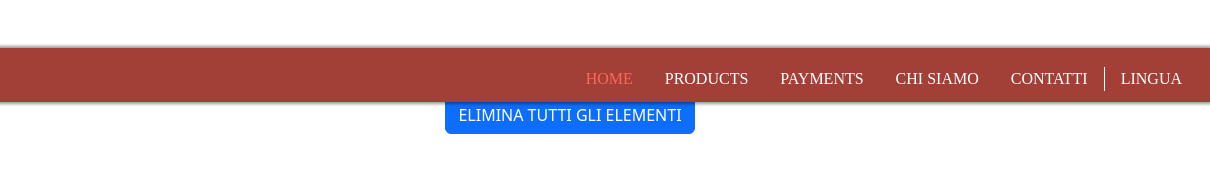
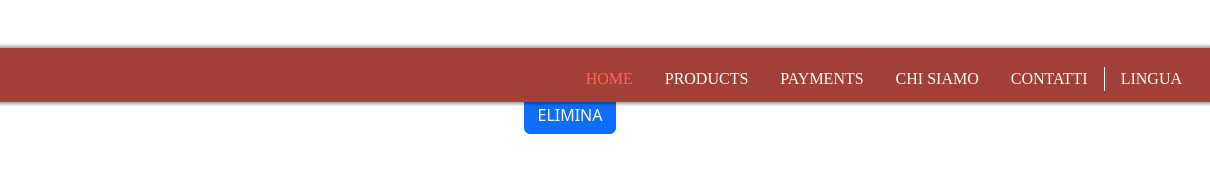
Before and after one commit to Dev-In-Wonderland/Unit-2-week-3-day-4, a plain HTML site: page index.html in a window 1280 px wide. Shown: the full height of the page, 70-1280 px from the left. Drawn offline with nearby package versions, Linux system fonts and the light colour scheme; no server answers.

Commit message:
Agg esercitazioni con fetch

```diff
--- a/index.html
+++ b/index.html
@@ -47,7 +47,7 @@
 
         </div>
         <div class="container text-center">
-        <button class="btn btn-primary mt-5 mb-5" onclick="myFun()">ELIMINA TUTTI GLI ELEMENTI</button>
+        <button class="btn btn-primary mt-5 mb-5" onclick="myFun()">ELIMINA</button>
     </div>
     <script src="../index.js"></script>
     <script src="https://cdn.jsdelivr.net/npm/bootstrap@5.3.0-alpha1/dist/js/bootstrap.bundle.min.js" integrity="sha384-w76AqPfDkMBDXo30jS1Sgez6pr3x5MlQ1ZAGC+nuZB+EYdgRZgiwxhTBTkF7CXvN" crossorigin="anonymous"></script>
```
